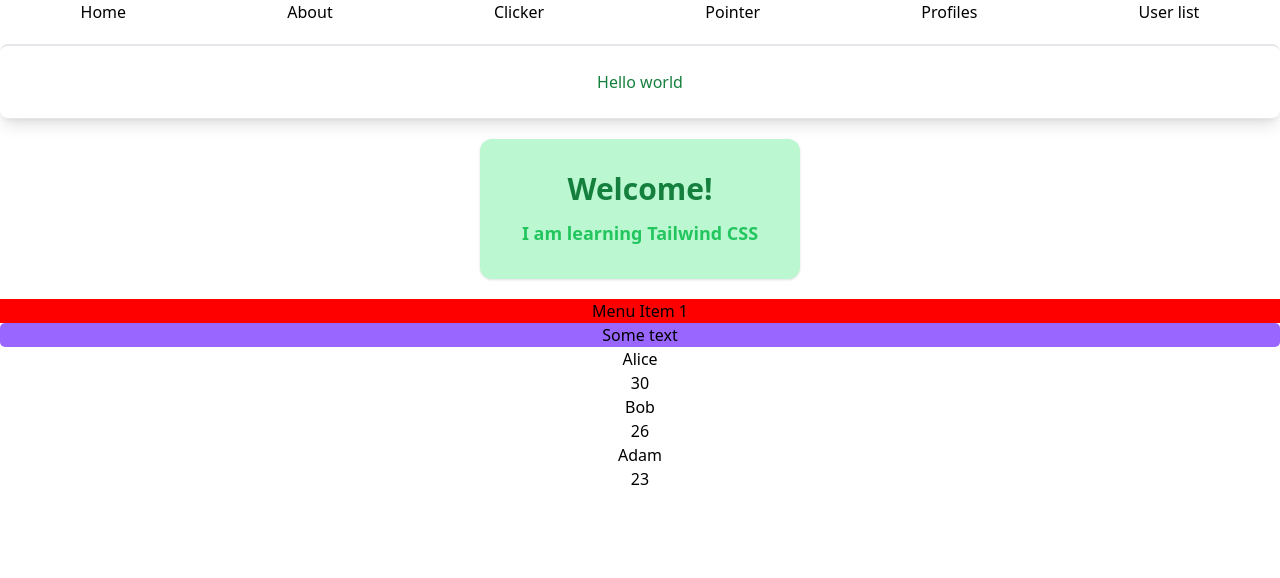
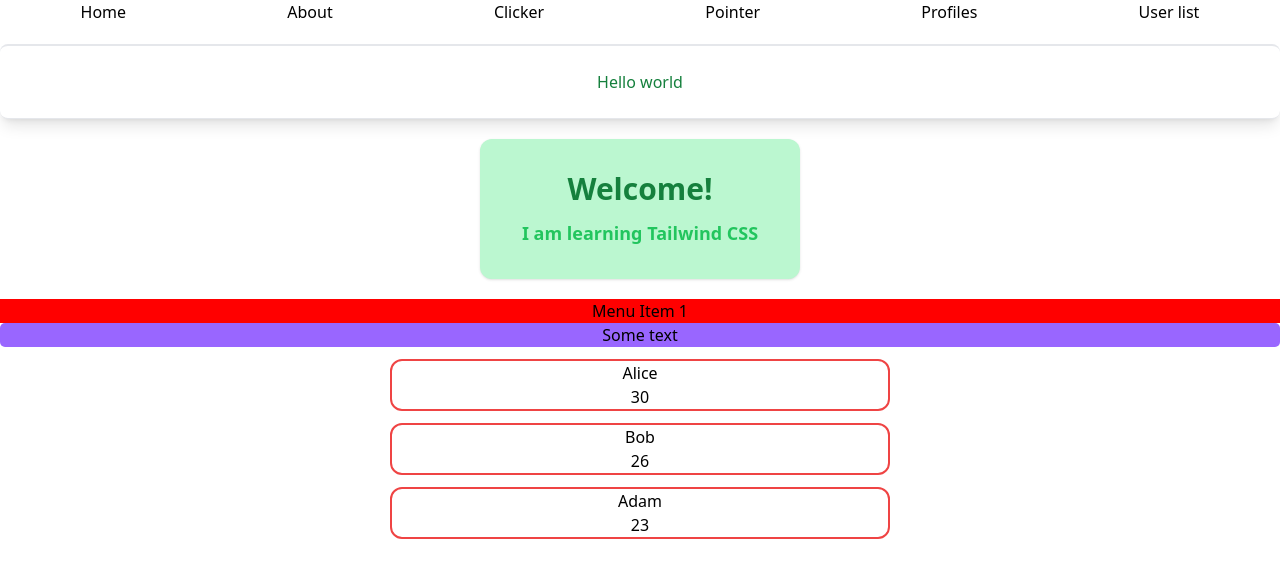
Before and after one commit to TumenSan/ts-learning1, a React (Create React App) app: page /profiles in a window 1280 px wide. Shown: the top 578 px of the page. Built offline with nearby package versions, Linux system fonts and the light colour scheme.

Commit message:
mini update styles

```diff
--- a/src/components/Pages/Clicker/Clicker.tsx
+++ b/src/components/Pages/Clicker/Clicker.tsx
@@ -15,11 +15,13 @@ const Clicker: React.FC = () => {
   return(
     <div className="CLicker">
       <button
+        className="bg-blue-500 hover:bg-blue-700 text-white font-bold py-2 px-4 rounded mr-4"
         type="button"
         onClick={plusClick}
       >+</button>
       {click}
       <button
+        className="bg-blue-500 hover:bg-blue-700 text-white font-bold py-2 px-4 rounded ml-4"
         type="button"
         onClick={minusClick}
       >-</button>
--- a/src/components/Pages/Profiles/Profiles.tsx
+++ b/src/components/Pages/Profiles/Profiles.tsx
@@ -38,7 +38,7 @@ function Profiles(props: ProfilesProps) {
         <Text>Some text</Text>
       </Container>
       {props.profiles.map((profile, i) => (
-        <div key={i}>
+        <div key={i} className="my-3 border border-2 border-red-500 mx-auto rounded-xl w-[500px]">
           <p>{profile.name}</p>
           <p>{profile.age}</p>
         </div>
--- a/src/components/UserList.tsx
+++ b/src/components/UserList.tsx
@@ -27,7 +27,10 @@ const UserList: React.FC = () => {
   return (
     <div>
       {users.map(user =>
-        <div key={user.id}>{user.name}</div>
+        <div
+          key={user.id}
+          className="border border-2 rounded-xl my-3 mx-auto w-[500px]">
+            {user.name}</div>
       )}
     </div>
   );
```
